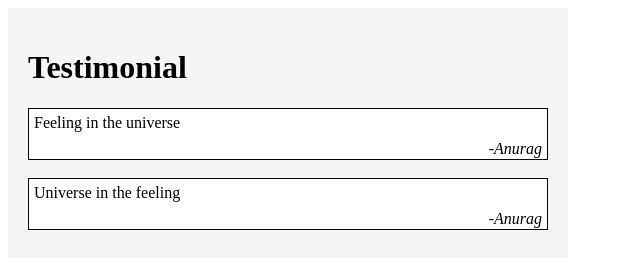
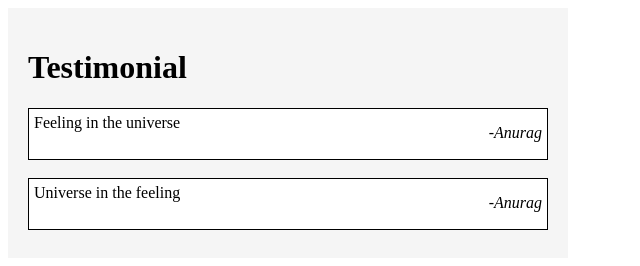
Before and after one commit to acciojob/testimonial-anuragrzh, a website: page main.html in a window 1280 px wide. Shown: the whole page, without its empty margins (0-640 px from the left). Drawn offline with Linux system fonts and the light colour scheme.

Commit message:
created a submission

```diff
--- a/main.html
+++ b/main.html
@@ -11,10 +11,10 @@
 	<div class="MainContainer">
     <h1>Testimonial</h1>
     <div  class="Testimonial">Feeling in the universe
-        <p class="Author"><text  >-Anurag</text></p>
+        <div class="Author"><text  >-Anurag</text></div>
     </div><br>
     <div class="Testimonial">Universe in the feeling
-    <p class="Author"><text  >-Anurag</text></p>
+    <div class="Author"><text  >-Anurag</text></div>
 </div>
     <script type="text/javascript" src="./script.js">
 </script>
```
